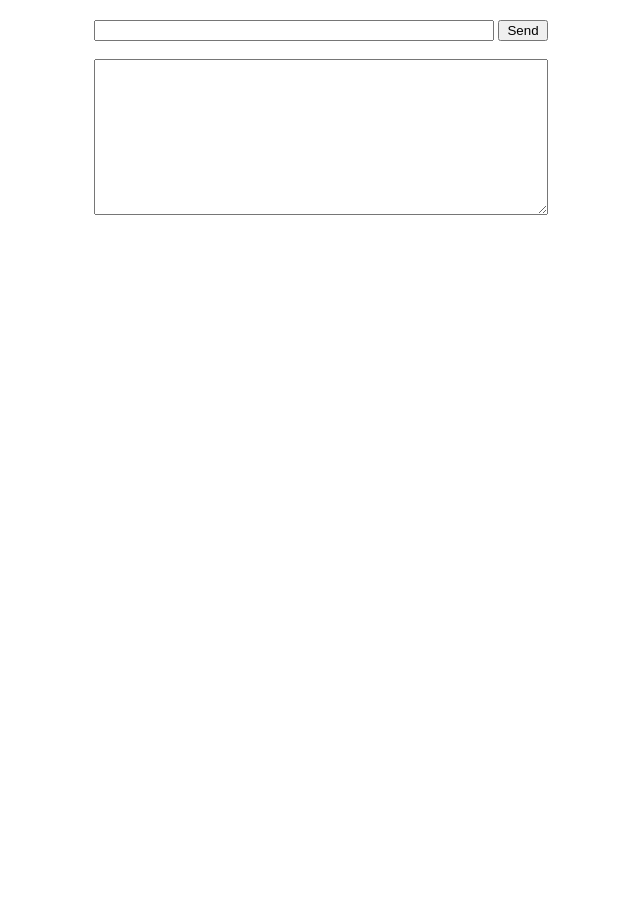
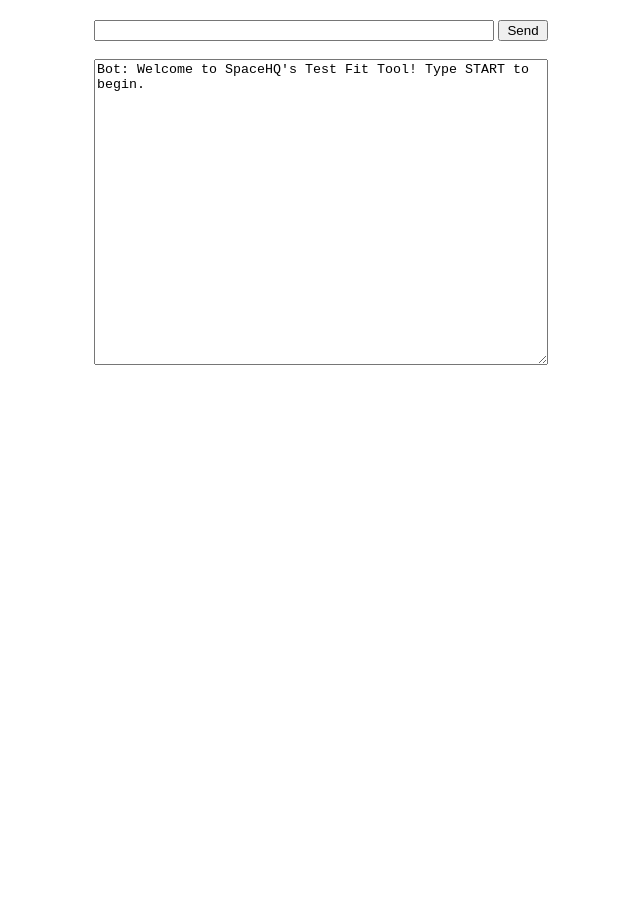
Before and after one commit to isabelringing1/old_website, a Jekyll site: the page test_page2/index.html, which Jekyll copies as it is, in a window 1280 px wide. Shown: the whole page, without its empty margins (296-936 px from the left). Built offline with Jekyll 4.4.1, drawn with Linux system fonts in a browser that asks for light colours; nearby versions of some CDN libraries.

Commit message:
Update index.html

```diff
--- a/test_page2/index.html
+++ b/test_page2/index.html
@@ -97,7 +97,7 @@
 		}
 
 		function setResponse(val) {
-			$("#response").text("<font size="10">"+ val + "</font>");
+			$("#response").text(val);
 			clearField();
 		}
 	</script>
@@ -126,7 +126,7 @@
 	<div>
 
 		<input id="input" type="text"> <button id="button">Send</button><br><br>
-		<textarea id="response" cols="40" rows="10"></textarea>
+		<textarea id="response" cols="45" rows="20"><font size="10"></font></textarea>
 
 
 
```
